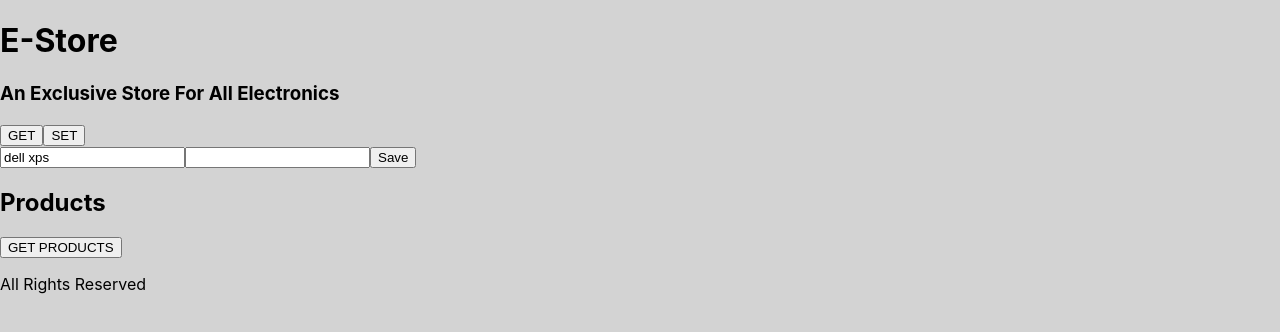
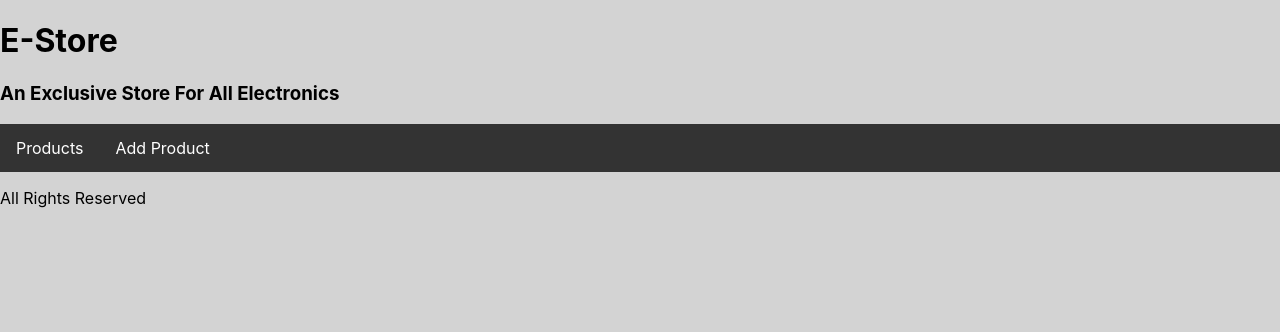
Before and after one commit to baluragala/aig, a React (Create React App) app in the folder estore/: page / in a window 1280 px wide. Shown: the top 332 px of the page. Built offline with nearby package versions, Linux system fonts and the light colour scheme.

Commit message:
routing-1

```diff
--- a/estore/package.json
+++ b/estore/package.json
@@ -7,6 +7,7 @@
     "react": "^16.6.3",
     "react-dom": "^16.6.3",
     "react-redux": "^5.1.1",
+    "react-router-dom": "^4.3.1",
     "react-scripts": "2.1.1",
     "redux": "^4.0.1",
     "redux-saga": "^0.16.2"
--- a/estore/src/App.js
+++ b/estore/src/App.js
@@ -5,6 +5,8 @@
 import Footer from "./Footer";
 import ProductList from "./components/ProductList";
 import AddProduct from "./components/AddProduct";
+import NavBar from "./components/NavBar";
+import { Route } from "react-router-dom";
 
 class App extends React.Component {
   constructor() {
@@ -24,9 +26,10 @@
       <div>
         <div>
           <Header />
+          <NavBar />
         </div>
-        <AddProduct />
-        <ProductList />
+        <Route exact path="/products" component={ProductList} />
+        <Route path="/products/add" component={AddProduct} />
         <div>
           <Footer />
         </div>
--- /dev/null
+++ b/estore/src/components/NavBar.css
@@ -0,0 +1,27 @@
+ul {
+  list-style-type: none;
+  margin: 0;
+  padding: 0;
+  overflow: hidden;
+  background-color: #333;
+}
+
+li {
+  float: left;
+}
+
+li a {
+  display: block;
+  color: white;
+  text-align: center;
+  padding: 14px 16px;
+  text-decoration: none;
+}
+
+li a:hover {
+  background-color: #111;
+}
+
+.active {
+  background-color: #111;
+}
--- /dev/null
+++ b/estore/src/components/NavBar.js
@@ -0,0 +1,24 @@
+import React, { Component } from "react";
+import "./NavBar.css";
+import { NavLink } from "react-router-dom";
+
+class NavBar extends Component {
+  render() {
+    return (
+      <nav>
+        <ul>
+          <li>
+            <NavLink exact to="/products">
+              Products
+            </NavLink>
+          </li>
+          <li>
+            <NavLink to="/products/add">Add Product</NavLink>
+          </li>
+        </ul>
+      </nav>
+    );
+  }
+}
+
+export default NavBar;
--- a/estore/src/index.js
+++ b/estore/src/index.js
@@ -5,10 +5,13 @@
 import * as serviceWorker from "./serviceWorker";
 import { Provider } from "react-redux";
 import appStore from "./createStore";
+import { BrowserRouter } from "react-router-dom";
 
 ReactDOM.render(
   <Provider store={appStore}>
-    <App />
+    <BrowserRouter>
+      <App />
+    </BrowserRouter>
   </Provider>,
   document.getElementById("root")
 );
```
Also changed, not shown: 1 other file (tests, documents, lock files or other folders).
